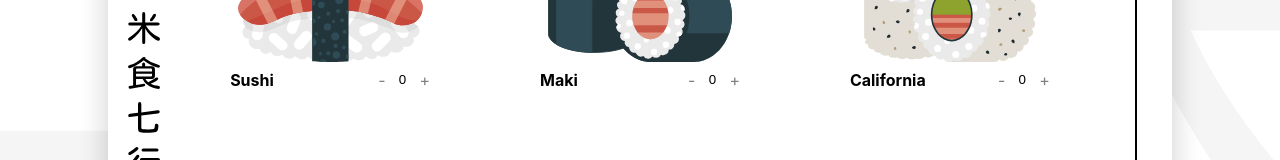
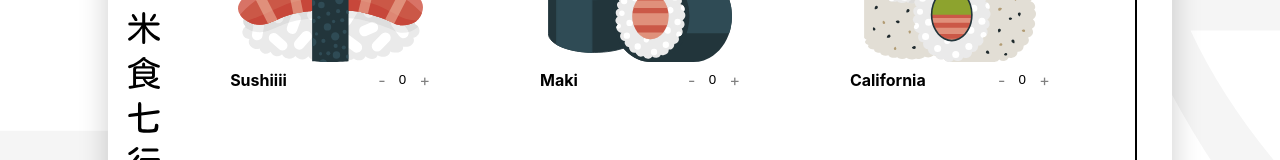
Before and after one commit to sebastien-lb/japcalculator, a React (Create React App) app: page / in a window 1280 px wide. Shown: the part 228-388 px from the top of the page. Built offline with nearby package versions, Linux system fonts and the light colour scheme.

Commit message:
Change sushi name

```diff
--- a/src/data/food.ts
+++ b/src/data/food.ts
@@ -14,7 +14,7 @@ export interface FoodItem {
 // values from: http://dieteplaisir.canalblog.com/archives/2012/05/18/24268064.html
 export const FOOD_ITEMS: Array<FoodItem> = [
   {
-    name: "Sushi",
+    name: "Sushiiii",
     kcal: 45,
     imageUrl: Sushi
   },
```
